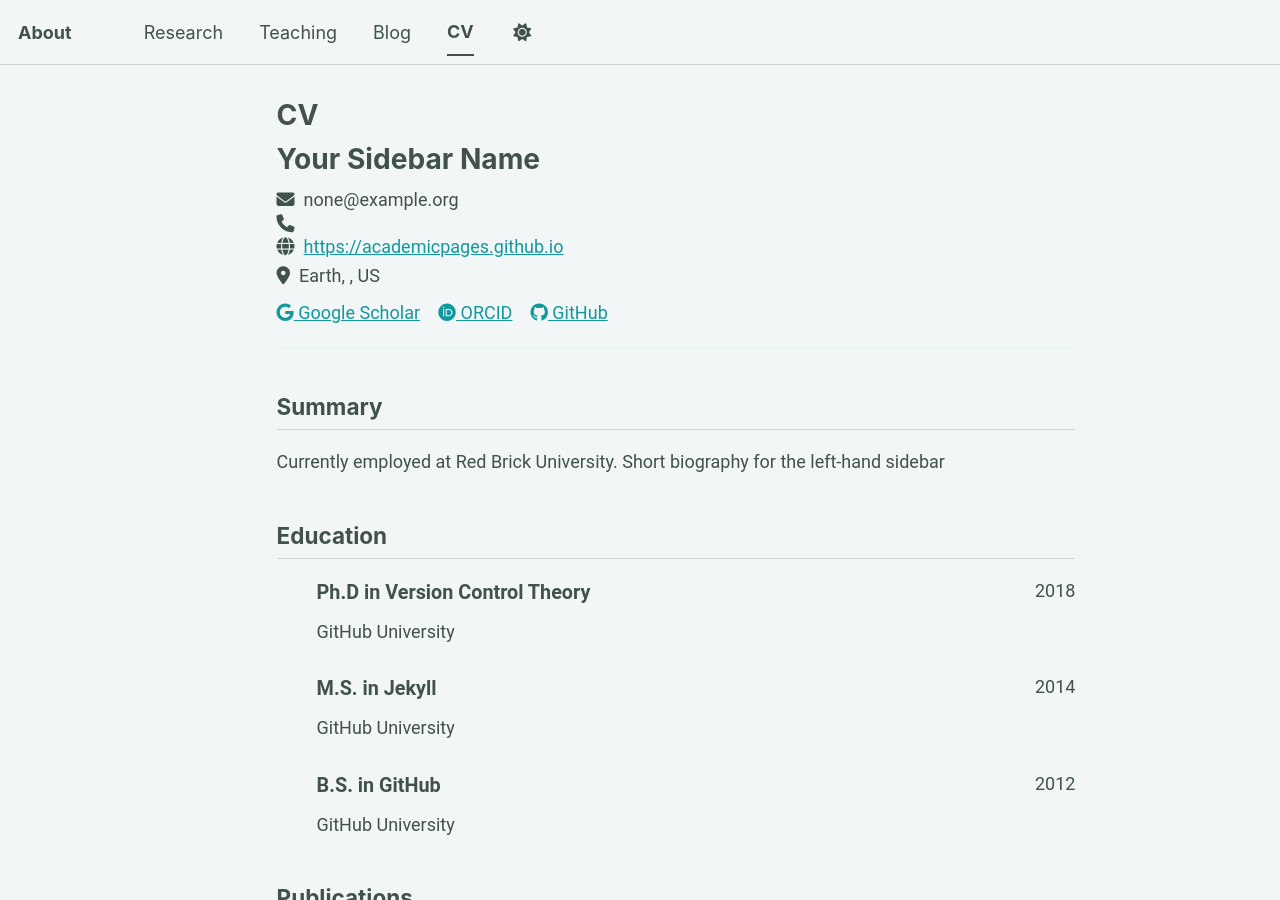
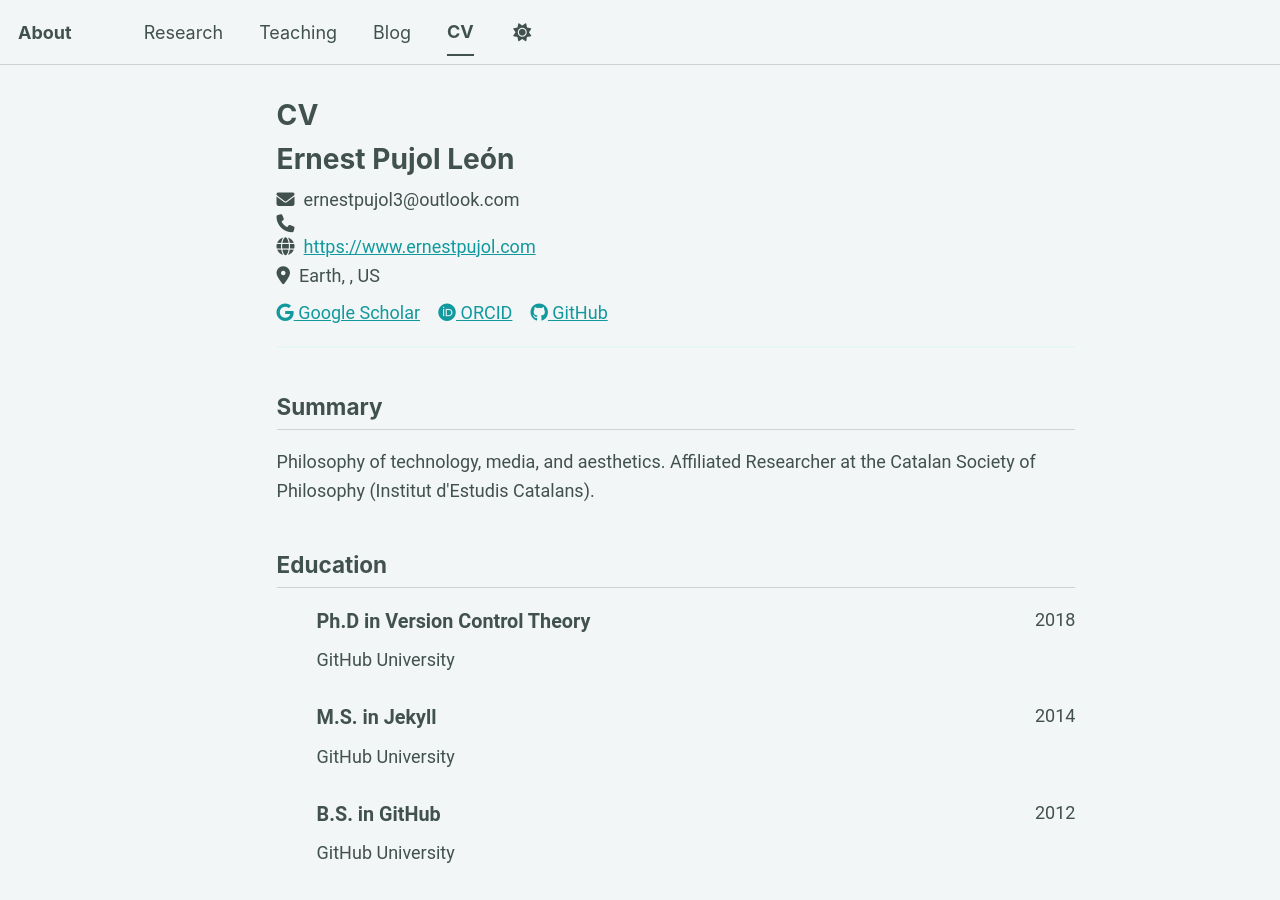
Before and after one commit to epujol90/epujol90.github.io, a Jekyll site: the page built from _pages/cv-json.md, in a window 1280 px wide and 900 px high. Built offline with Jekyll 4.4.1, drawn with Linux system fonts in a browser that asks for light colours; a script bundle is joined from its source files by our own code; library files that are not in the unit come from our copies.

Commit message:
Update cv.json

```diff
--- a/_data/cv.json
+++ b/_data/cv.json
@@ -1,10 +1,10 @@
 {
   "basics": {
-    "name": "Your Sidebar Name",
-    "email": "none@example.org",
+    "name": "Ernest Pujol León",
+    "email": "ernestpujol3@outlook.com",
     "phone": "",
-    "website": "https://academicpages.github.io",
-    "summary": "Currently employed at Red Brick University. Short biography for the left-hand sidebar",
+    "website": "https://www.ernestpujol.com",
+    "summary": "Philosophy of technology, media, and aesthetics. Affiliated Researcher at the Catalan Society of Philosophy (Institut d'Estudis Catalans).",
     "location": {
       "address": "",
       "postalCode": "",
@@ -16,12 +16,12 @@
       {
         "network": "Google Scholar",
         "username": "",
-        "url": "https://scholar.google.com/citations?user=PS_CX0AAAAAJ"
+        "url": "https://scholar.google.com/citations?user=frXTNtAAAAAJJ"
       },
       {
         "network": "ORCID",
         "username": "",
-        "url": "https://orcid.org/yourorcidurl"
+        "url": "https://orcid.org/0009-0008-1850-035X"
       },
       {
         "network": "GitHub",
```
